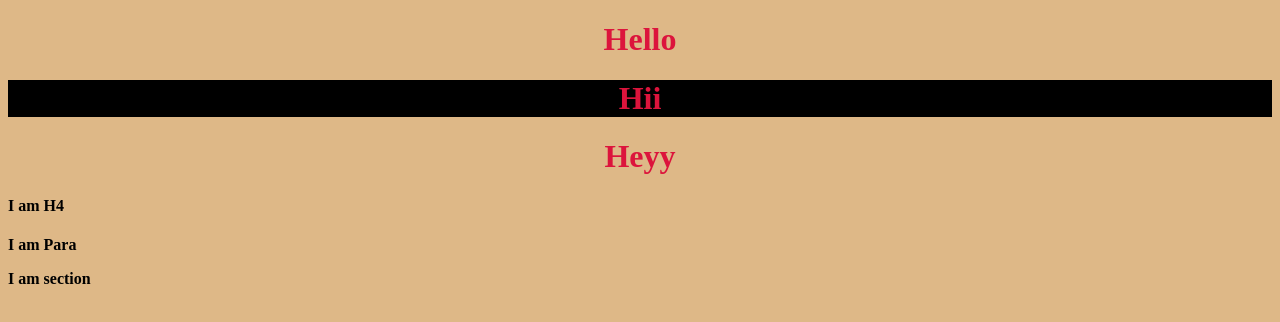
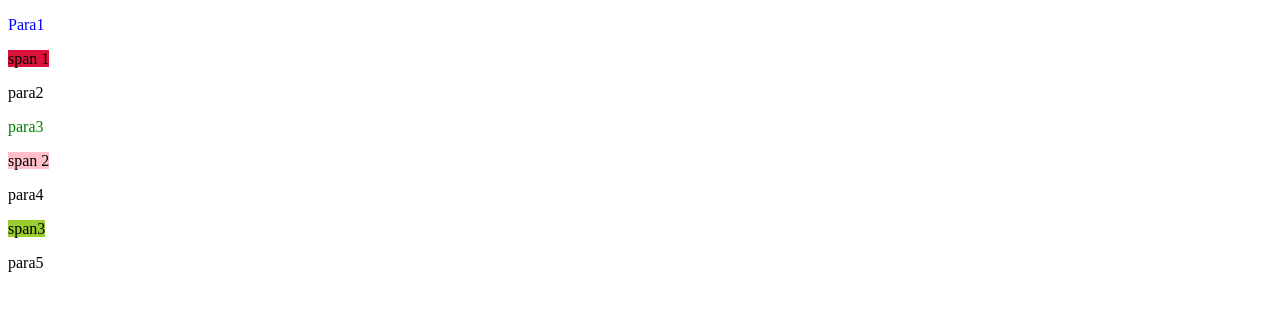
Before and after one commit to Anusha072006/HTML_Practice, a plain HTML site: page index.html in a window 1280 px wide. Drawn offline with Linux system fonts and the light colour scheme.

Commit message:
Add files via upload

```diff
--- a/index.css
+++ b/index.css
@@ -1,25 +1,15 @@
-/* Element selector*/
-h1{
-    color: crimson;
+p:first-child{
+    color: blue;
 }
-
-/* Id selectors*/
-#h11{
-    background-color: black;
+p:nth-child(4){
+    color: green;
 }
-#h21{
-    background-color: aqua;
+span:first-of-type{
+    background: crimson;
 }
-
-/* Class Selectors*/
-.Anusha{
-    text-align: center;
+span:last-of-type{
+    background: yellowgreen;
 }
-/* Unviersal */
-*{
-    background: burlywood;
+span:nth-of-type(2){
+    background: pink;
 }
-/* Grouping selector*/
-#h41,.pc1,section{
-    font-weight: 900;
-}
--- a/index.html
+++ b/index.html
@@ -7,11 +7,15 @@
     <link rel="stylesheet" href="./index.css">
 </head>
 <body>
-    <h1 class="Anusha" >Hello</h1>
-    <h1 class="Anusha" id="h11">Hii</h1>
-    <h1 class="Anusha">Heyy</h1>
-    <h4 id="h41">I am H4</h4>
-    <p class="pc1">I am Para</p>
-    <section> I am section</section>
+    <div>
+        <p>Para1</p>
+        <span>span 1</span>
+        <p>para2</p>
+        <p>para3</p>
+        <span>span 2</span>
+        <p>para4</p>
+        <span>span3</span>
+        <p>para5</p>
+    </div>
 </body>
 </html>
```
